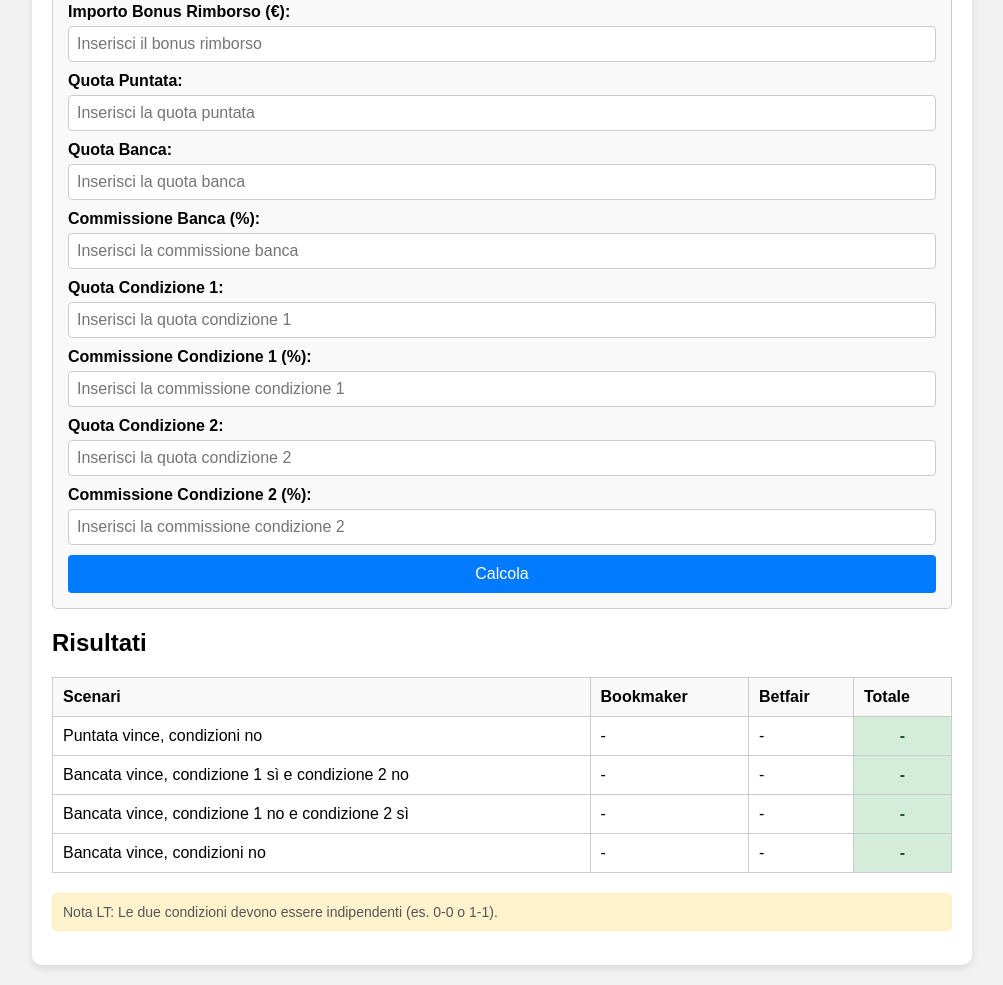
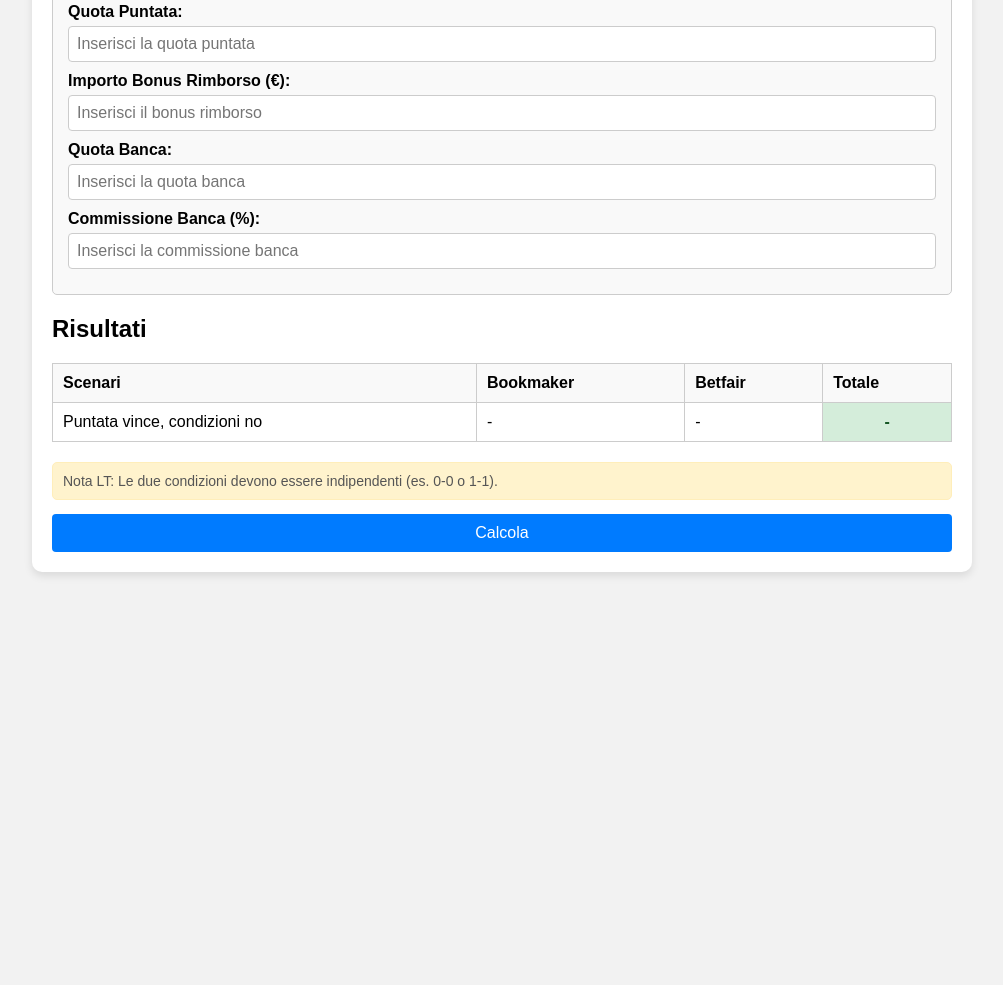
Before and after one commit to DiMasoMarioDomenico/calcolatore-condizionato-2-eventi, a plain HTML site: page index.html in a window 1280 px wide. Shown: the part 268-1253 px from the top of the page, without its empty margins (138-1141 px from the left). After the commit the page ends 860 px from the top, so only its background shows below. Drawn offline with Linux system fonts and the light colour scheme.

Commit message:
Update index.html

```diff
--- a/index.html
+++ b/index.html
@@ -101,12 +101,12 @@
                 <input type="number" id="importoPuntata" placeholder="Inserisci l'importo puntata" step="0.01">
             </div>
             <div class="input-group">
+                <label for="quotaPuntata">Quota Puntata:</label>
+                <input type="number" id="quotaPuntata" placeholder="Inserisci la quota puntata" step="0.01">
+            </div>
+            <div class="input-group">
                 <label for="importoBonus">Importo Bonus Rimborso (€):</label>
                 <input type="number" id="importoBonus" placeholder="Inserisci il bonus rimborso" step="0.01">
-            </div>
-            <div class="input-group">
-                <label for="quotaPuntata">Quota Puntata:</label>
-                <input type="number" id="quotaPuntata" placeholder="Inserisci la quota puntata" step="0.01">
             </div>
             <div class="input-group">
                 <label for="quotaBanca">Quota Banca:</label>
@@ -116,23 +116,6 @@
                 <label for="commissioneBanca">Commissione Banca (%):</label>
                 <input type="number" id="commissioneBanca" placeholder="Inserisci la commissione banca" step="0.01">
             </div>
-            <div class="input-group">
-                <label for="quotaCond1">Quota Condizione 1:</label>
-                <input type="number" id="quotaCond1" placeholder="Inserisci la quota condizione 1" step="0.01">
-            </div>
-            <div class="input-group">
-                <label for="commissioneCond1">Commissione Condizione 1 (%):</label>
-                <input type="number" id="commissioneCond1" placeholder="Inserisci la commissione condizione 1" step="0.01">
-            </div>
-            <div class="input-group">
-                <label for="quotaCond2">Quota Condizione 2:</label>
-                <input type="number" id="quotaCond2" placeholder="Inserisci la quota condizione 2" step="0.01">
-            </div>
-            <div class="input-group">
-                <label for="commissioneCond2">Commissione Condizione 2 (%):</label>
-                <input type="number" id="commissioneCond2" placeholder="Inserisci la commissione condizione 2" step="0.01">
-            </div>
-            <button onclick="calcola()">Calcola</button>
         </div>
 
         <h2>Risultati</h2>
@@ -152,34 +135,30 @@
                     <td id="puntataVinceBetfair">-</td>
                     <td id="puntataVinceTotale" class="highlight">-</td>
                 </tr>
-                <tr>
-                    <td>Bancata vince, condizione 1 sì e condizione 2 no</td>
-                    <td id="cond1Bookmaker">-</td>
-                    <td id="cond1Betfair">-</td>
-                    <td id="cond1Totale" class="highlight">-</td>
-                </tr>
-                <tr>
-                    <td>Bancata vince, condizione 1 no e condizione 2 sì</td>
-                    <td id="cond2Bookmaker">-</td>
-                    <td id="cond2Betfair">-</td>
-                    <td id="cond2Totale" class="highlight">-</td>
-                </tr>
-                <tr>
-                    <td>Bancata vince, condizioni no</td>
-                    <td id="condNoBookmaker">-</td>
-                    <td id="condNoBetfair">-</td>
-                    <td id="condNoTotale" class="highlight">-</td>
-                </tr>
             </tbody>
         </table>
 
         <p class="note">Nota LT: Le due condizioni devono essere indipendenti (es. 0-0 o 1-1).</p>
+        <button onclick="calcola()">Calcola</button>
     </div>
 
     <script>
         function calcola() {
-            // Qui puoi implementare i calcoli dei risultati.
-            // Aggiungi i calcoli necessari e aggiorna le celle con i rispettivi ID.
+            // Recupero input
+            var importoPuntata = parseFloat(document.getElementById('importoPuntata').value);
+            var quotaPuntata = parseFloat(document.getElementById('quotaPuntata').value);
+            var quotaBanca = parseFloat(document.getElementById('quotaBanca').value);
+            var commissioneBanca = parseFloat(document.getElementById('commissioneBanca').value) / 100;
+
+            // Calcoli scenario: Puntata vince, condizioni no
+            var bookmaker = importoPuntata * (quotaPuntata - 1);
+            var betfair = -importoPuntata + (importoPuntata * quotaBanca * (1 - commissioneBanca));
+            var totale = bookmaker + betfair;
+
+            // Aggiorna tabella
+            document.getElementById('puntataVinceBookmaker').innerText = '€ ' + bookmaker.toFixed(2);
+            document.getElementById('puntataVinceBetfair').innerText = '€ ' + betfair.toFixed(2);
+            document.getElementById('puntataVinceTotale').innerText = '€ ' + totale.toFixed(2);
         }
     </script>
 </body>
```
